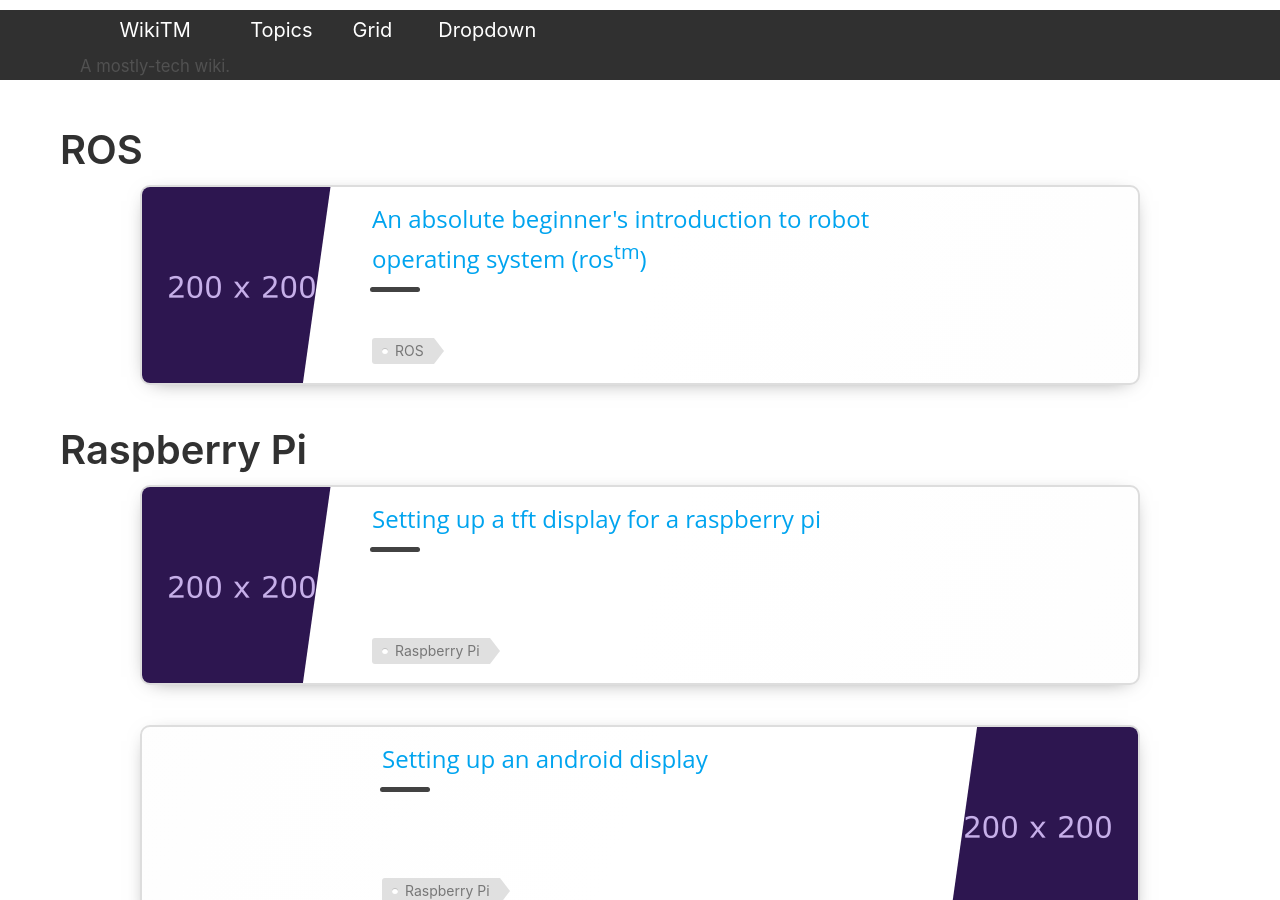
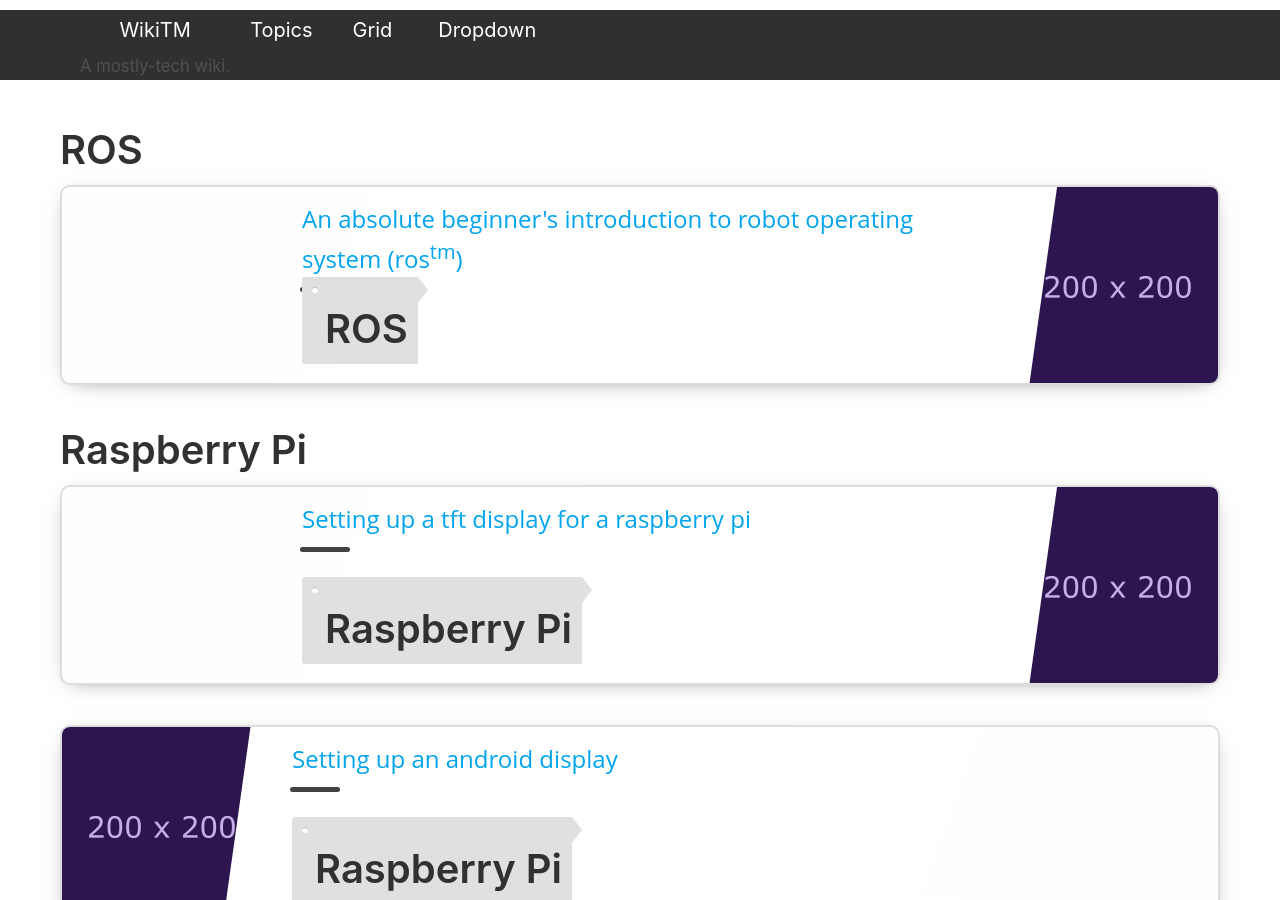
Before and after one commit to tejaswid/wikitm, a Jekyll site: the page built from grid.html, in a window 1280 px wide and 900 px high. Built offline with Jekyll 4.4.1, drawn with Linux system fonts in a browser that asks for light colours.

Commit message:
converted tags to links

```diff
--- a/grid.html
+++ b/grid.html
@@ -3,6 +3,7 @@
 title: Grid
 ---
 <section style="position:relative"></section>
+    <div class="card-container"></div>
         {% assign ordered_collections = site.collections | sort: 'sequence' %}
         {% for coll in ordered_collections %}
 
@@ -15,7 +16,7 @@
             <div>
                 <a href='{{ site.baseurl | append:"/" | append:coll.label | append:"/" }}'><h1>{{ coll.menu_heading }}</h1></a>
             </div>
-        <div class="card-container">
+
             {% for file in site[coll.label] %}
                 {% if file.name contains "index" %}
                     {% continue %}
@@ -41,12 +42,14 @@
                             </div>
                             {% endif %}
                             <div class="card-tagbox">
-                                <span class="card-tag">{{ coll.menu_heading }}</span>
+                                <span class="card-tag">
+                                    <a href='{{ site.baseurl | append:"/" | append:coll.label | append:"/" }}'><h1>{{ coll.menu_heading }}</h1></a>
+                                </span>
                             </div>
                         </div>
                     </div>
                 </div>
             {% endfor %}
+        {% endfor %}
     </div>
-    {% endfor %}
 </section>
```
Lines whose indentation alone changed are shown as unchanged.
